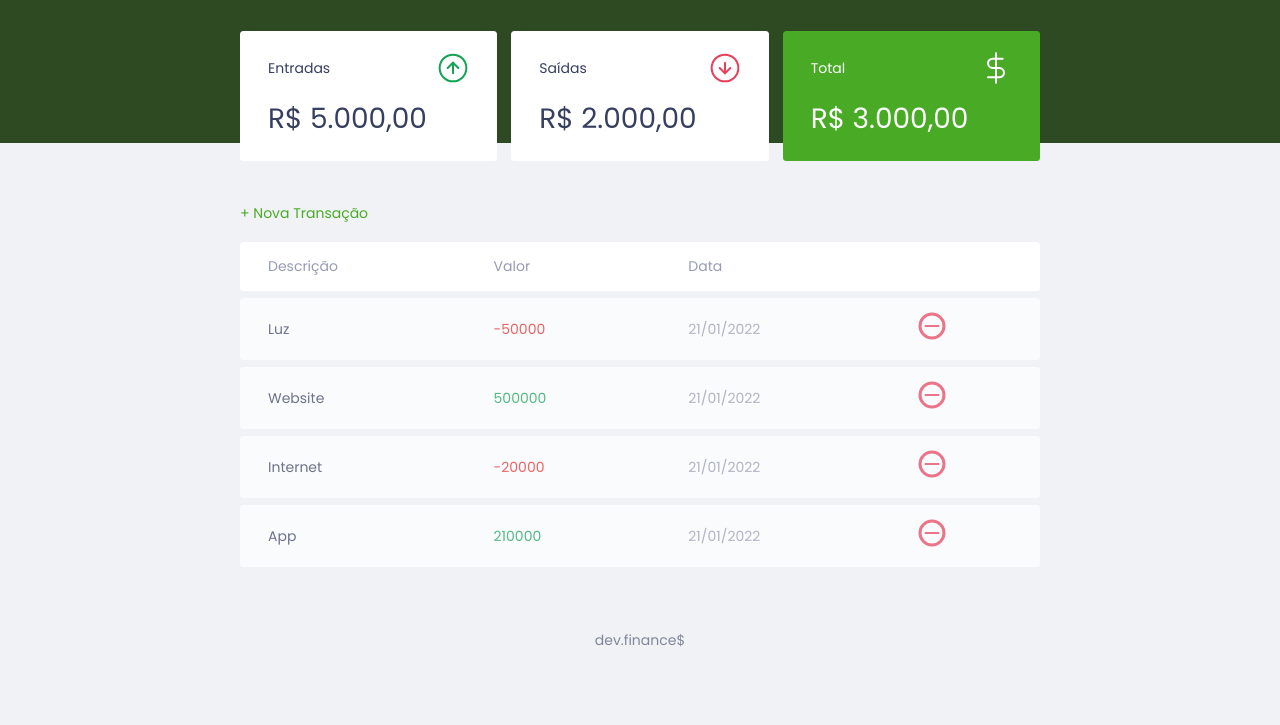
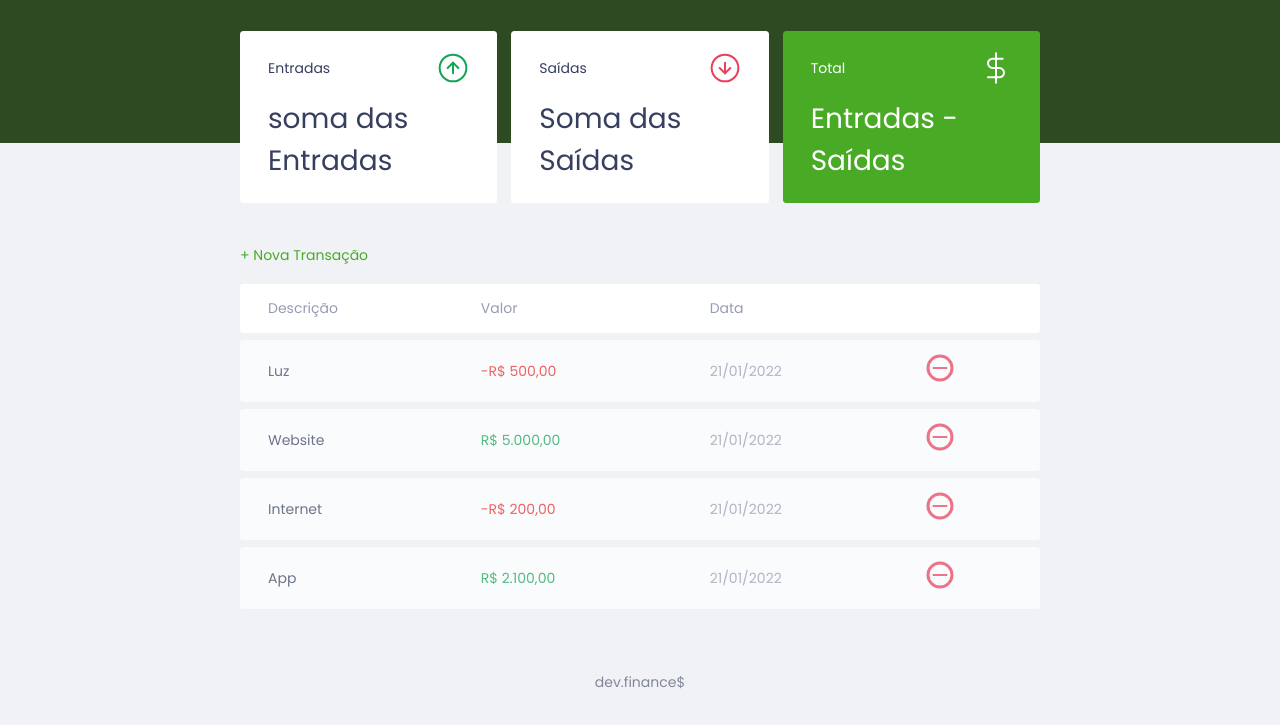
Before and after one commit to VitordSmota/Aprendendo-Java-Script, a plain HTML site: page Dev.Finance/index.html in a window 1280 px wide. Shown: the part 55-780 px from the top of the page. Drawn offline with Linux system fonts and the light colour scheme.

Commit message:
atualizando

```diff
--- a/Dev.Finance/assets/JavaScript/script.js
+++ b/Dev.Finance/assets/JavaScript/script.js
@@ -41,41 +41,65 @@ const transactions = [
 ]
 const Transaction = {
   incomes() {
-      //Somar as entradas
+    //Somar as entradas
   },
   expenses() {
-      //Somar as sáidas
+    //Somar as sáidas
   },
   total() {
-      // Entradas - Saídas
+    // Entradas - Saídas
   }
 }
 //Substituir od dados do HTML com os dados do JS
 const DOM = {
   transactionsContainer: document.querySelector('#data-table tbody'),
+
   addTransaction(transaction, index) {
     const tr = document.createElement('tr');
     tr.innerHTML = DOM.innerHTMLTransaction(transaction);
     DOM.transactionsContainer.appendChild(tr)
   },
+
   innerHTMLTransaction(transaction) {
     const CSSclass = transaction.amount > 0 ? 'income' : 'expense'
     const amount = utils.formatCurrency(transaction.amount)
     const html = `<td class="description">${transaction.description}</td>
-                        <td class="${CSSclass}">${transaction.amount}</td>
+                        <td class="${CSSclass}">${amount}</td>
                         <td class="date">${transaction.date}</td>
                         <td><img src="./assets/image/minus.svg" alt="Remover transação">
                   </td>`;
     return html;
   },
+  updateBalance() {
+    document
+      .getElementById('incomeDisplay')
+      .innerHTML = "soma das Entradas"
+    document
+      .getElementById('expenseDisplay')
+      .innerHTML = "Soma das Saídas"
+    document
+      .getElementById('totalDisplay')
+      .innerHTML = " Entradas - Saídas"
+  }
 }
+// Formatando os números para R$
 const utils = {
   formatCurrency(value) {
     const signal = Number(value) < 0 ? "-" : ""
 
+    value = String(value).replace(/\D/g, "")
 
+    value = Number(value) / 100
+
+    value = value.toLocaleString("pt-br", {
+      style: "currency",
+      currency: "BRL"
+    })
+    return signal + value
   }
 }
 transactions.forEach(function (transaction) {
   DOM.addTransaction(transaction)
 })
+
+DOM.updateBalance()
--- a/Dev.Finance/index.html
+++ b/Dev.Finance/index.html
@@ -26,21 +26,21 @@
                     <span>Entradas</span>
                     <img src="./assets/Image/income.svg" alt="Imagem de entradas">
                 </h3>
-                <p>R$ 5.000,00</p>
+                <p id="incomeDisplay">R$ 5.000,00</p>
             </div>
             <div class="card">
                 <h3>
                     <span>Saídas</span>
                     <img src="./assets/Image/expense.svg" alt="Imagem de saídas">
                 </h3>
-                <p>R$ 2.000,00</p>
+                <p id="expenseDisplay">R$ 2.000,00</p>
             </div>
             <div class="card total">
                 <h3>
                     <span>Total</span>
                     <img src="./assets/Image/total.svg" alt="Imagem de total">
                 </h3>
-                <p>R$ 3.000,00</p>
+                <p id="totalDisplay">R$ 3.000,00</p>
             </div>
         </section>
 
```
